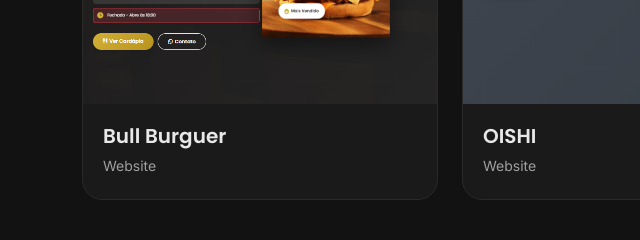
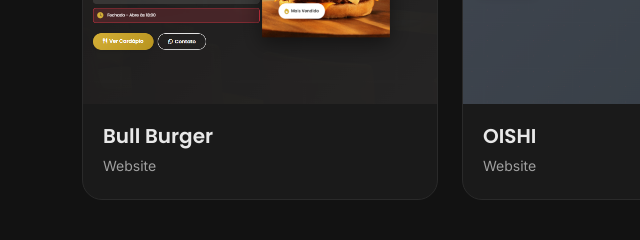
Before and after one commit to DiogoFranjosi/Meu_Portfolio_Profisional, a plain HTML site: page index.html in a window 1280 px wide. Shown: the part 3020-3260 px from the top of the page, 0-640 px from the left. Drawn offline with nearby package versions, Linux system fonts and the light colour scheme; some packages are replaced by stand-ins of ours; a script that the page names is missing.

Commit message:
Fix spelling of 'Burguer' to 'Burger' in index.html

```diff
--- a/index.html
+++ b/index.html
@@ -232,11 +232,11 @@
                 <div class="col-lg-4 col-md-6" data-aos="fade-up" data-aos-delay="100">
                     <div class="portfolio-card">
                         <div class="portfolio-image">
-                            <img src="img/Captura de Tela (2).png" alt="Bull Burguer - Hamburgueria">
+                            <img src="img/Captura de Tela (2).png" alt="Bull Burger - Hamburgueria">
                             <div class="portfolio-overlay">
                                 <div class="portfolio-info">
-                                    <h4>🍔 Bull Burguer</h4>
-                                    <p>O Bull Burguer é um site de uma hamburgueria que oferece um cardápio online para os clientes. Ele possui um design moderno e responsivo, utilizando Tailwind CSS para o estilo.</p>
+                                    <h4>🍔 Bull Burger</h4>
+                                    <p>O Bull Burger é um site de uma hamburgueria que oferece um cardápio online para os clientes. Ele possui um design moderno e responsivo, utilizando Tailwind CSS para o estilo.</p>
                                     <a href="https://hamburgueria-bull-burger.vercel.app/" target="_blank" class="portfolio-link">
                                         <i class='bx bx-link-external'></i>
                                         <span>Ver Projeto</span>
@@ -245,7 +245,7 @@
                             </div>
                         </div>
                         <div class="portfolio-details">
-                            <h4>Bull Burguer</h4>
+                            <h4>Bull Burger</h4>
                             <span class="portfolio-category">Website</span>
                         </div>
                     </div>
```
